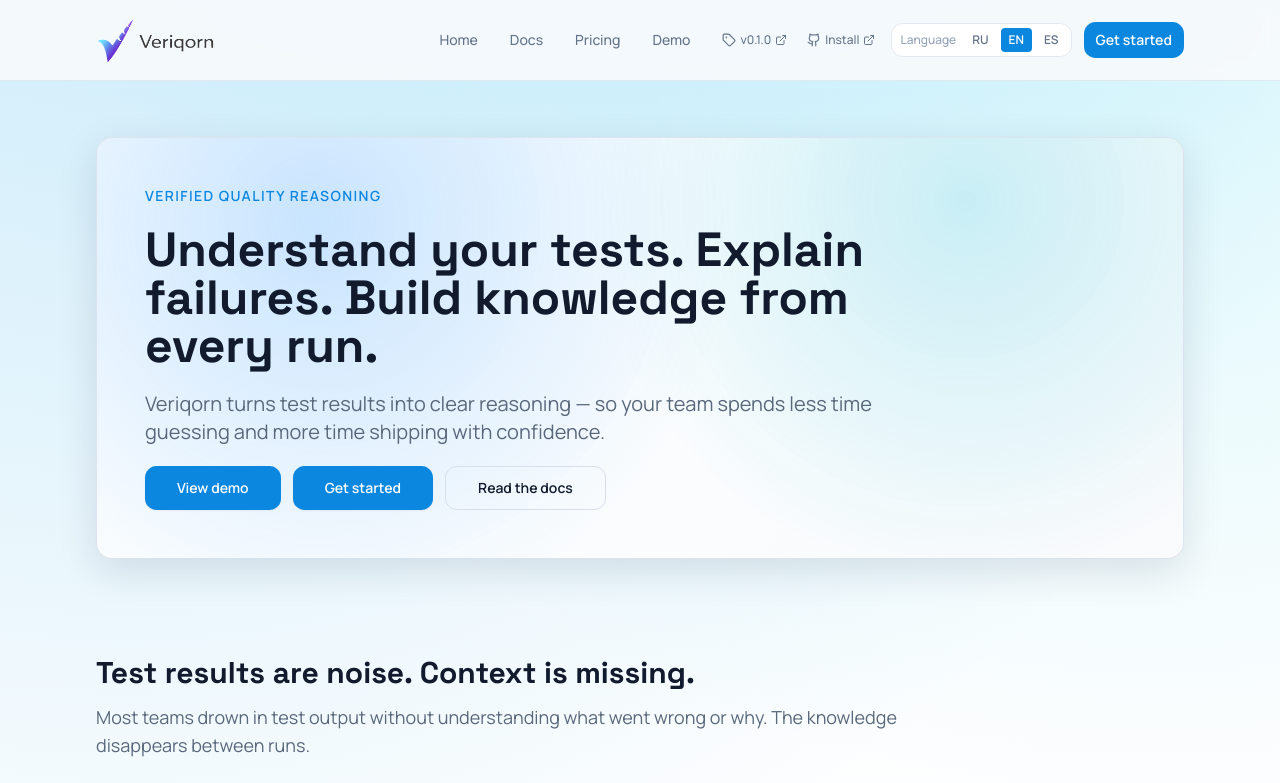
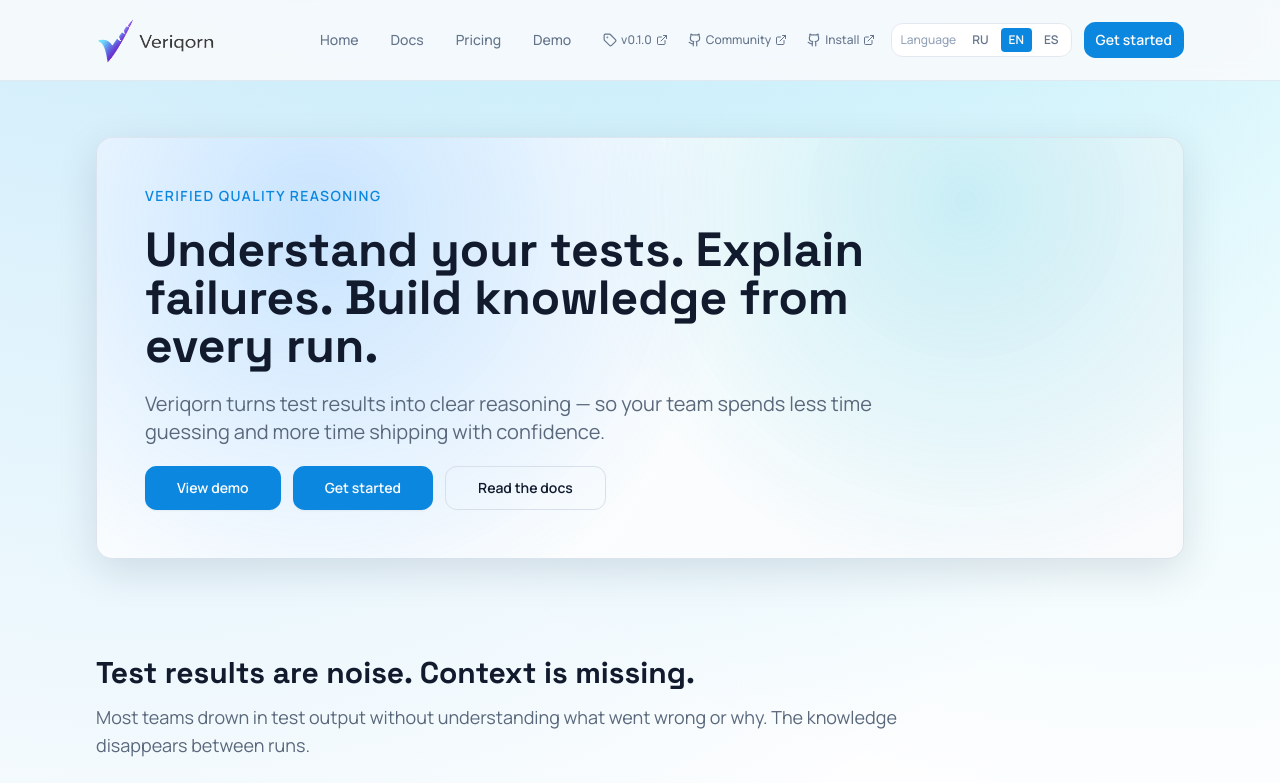
Before and after one commit to Veriqorn/veriqorn-site, a React (Vite) app: page / in a window 1280 px wide. Shown: the top 783 px of the page. Built offline with nearby package versions, Linux system fonts and the light colour scheme; no server answers.

Commit message:
docs: complete community enterprise site migration
Signed-off-by: Fil-Shtopor <Fil-Shtopor@users.noreply.github.com>

```diff
--- a/src/lib/site-config.ts
+++ b/src/lib/site-config.ts
@@ -17,6 +17,7 @@
   name: "Veriqorn",
   siteUrl,
   platformVersion,
+  communityRepositoryUrl: "https://github.com/Veriqorn/veriqorn",
   installRepositoryUrl: "https://github.com/veriqorn/veriqorn-install",
   latestReleaseManifestUrl:
     "https://raw.githubusercontent.com/veriqorn/veriqorn-install/master/releases/latest.json",
--- a/src/router.tsx
+++ b/src/router.tsx
@@ -51,6 +51,17 @@
       >
         <Tag className="h-3.5 w-3.5" aria-hidden="true" />
         <span>{versionLabel}</span>
+        <ExternalLink className="h-3 w-3" aria-hidden="true" />
+      </a>
+      <a
+        href={siteConfig.communityRepositoryUrl}
+        target="_blank"
+        rel="noreferrer"
+        className="inline-flex items-center gap-1 rounded-md px-1 py-1 transition-colors hover:text-slate-900 focus-visible:outline-none focus-visible:ring-2 focus-visible:ring-primary"
+        aria-label="Open Veriqorn Community source code on GitHub"
+      >
+        <Github className="h-3.5 w-3.5" aria-hidden="true" />
+        <span>Community</span>
         <ExternalLink className="h-3 w-3" aria-hidden="true" />
       </a>
       <a
```
Also changed, not shown: src/pages/demo-page.tsx (+4 -4 lines), 26 other files (tests, documents, lock files or other folders).
